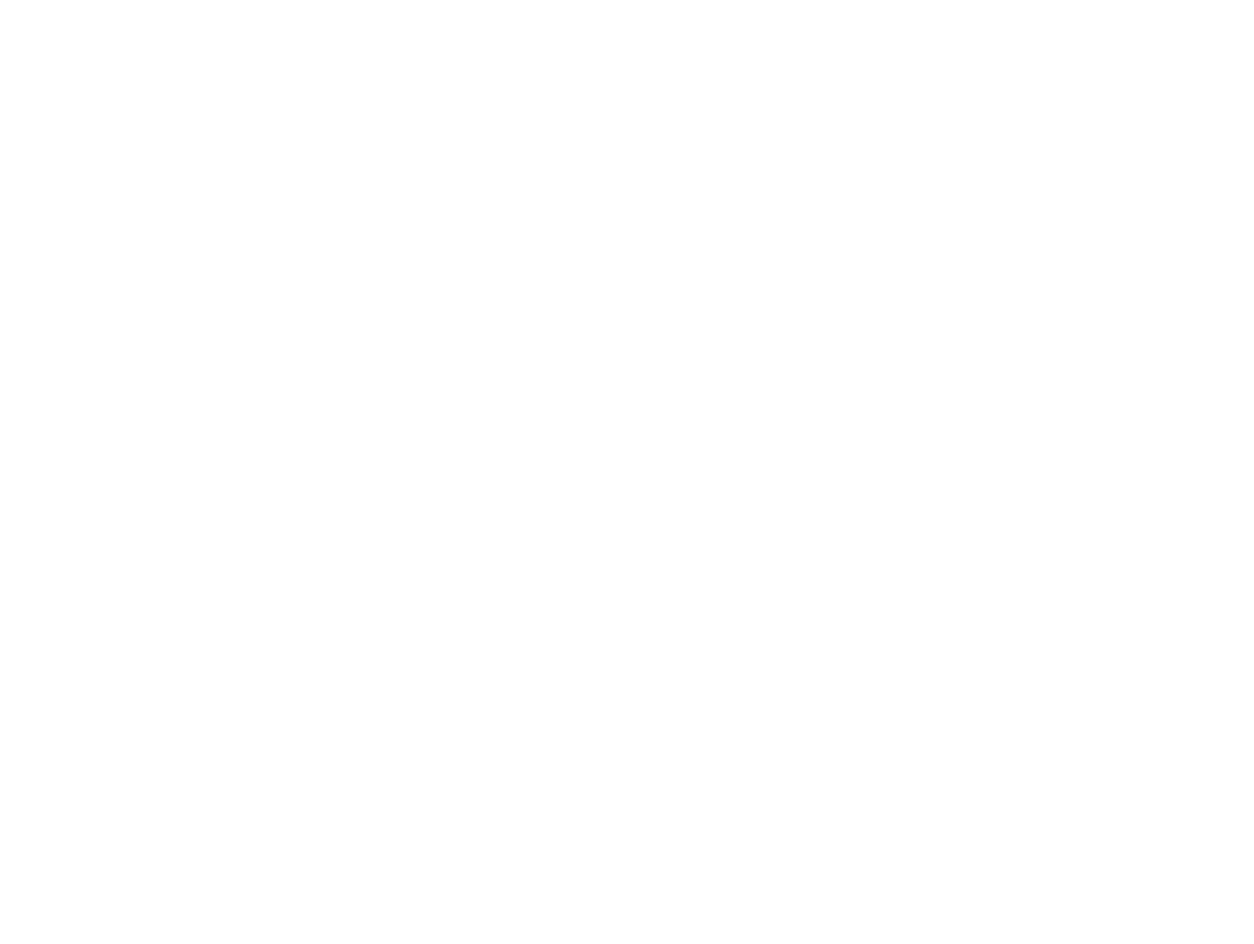
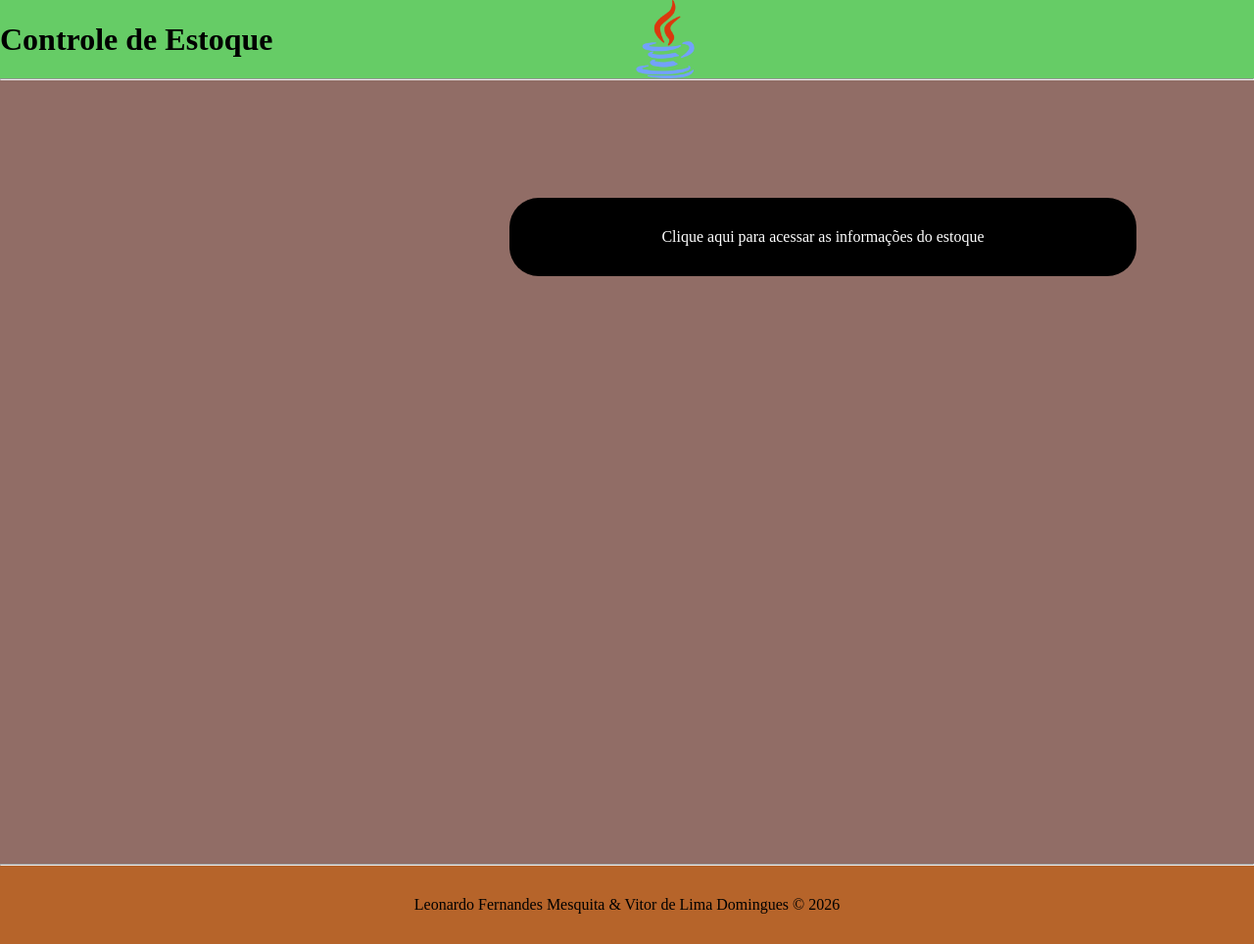
Before and after one commit to VitorLimaDomingues/aula261002_IA_ML, a plain HTML site: page index.html in a window 1280 px wide. Shown: the whole page at 98% size. Before the commit the page ends 800 px from the top, so only its background shows below. Drawn offline with Linux system fonts and the light colour scheme.

Commit message:
Dev (#1)
* feat(Aula06): Inicializa estrutura do index.html

* feat(Aula06): Inicializa estrutura do CSS

* feat(Aula06): Estiliza footer e formulário do index

* feat(Aula06): Adiciona estrutura main de formulário e footer

* chore(Aula06): Cria diretório docs para implementação de imagens ao projeto

```diff
--- a/index.html
+++ b/index.html
@@ -3,9 +3,35 @@
 <head>
     <meta charset="UTF-8">
     <meta name="viewport" content="width=device-width, initial-scale=1.0">
+    <link rel="stylesheet" href="./src/css/style.css">
     <title>Controle de Estoque (Cafeteria)</title>
 </head>
 <body>
 
+    <header>
+        <h1 class="titulo_principal">Controle de Estoque</h1>
+        <img src="./src/docs/java.png" alt="Logo cafeteria" class="image"></a>
+    </header>
+
+    <hr>
+
+    <main>
+        <div class="btn">
+            <text>Clique aqui para acessar as informações do estoque</text>
+        </div>
+
+        <div class="form">
+
+        </div>
+
+    </main>
+
+    <hr>
+
+    <footer>
+        <p>Leonardo Fernandes Mesquita & Vitor de Lima Domingues © 2026</p>
+    </footer>
+
+
 </body>
 </html>
--- a/src/css/style.css
+++ b/src/css/style.css
@@ -0,0 +1,68 @@
+* {
+    margin: 0;
+    padding: 0;
+    box-sizing: border-box;
+}
+
+header {
+    display: flex;
+    justify-content: flex-start;
+    height: 80px;
+    background: #66cc66;
+    align-items: center;
+}
+
+footer {
+    display: flex;
+    justify-content: center;
+    align-items: center;
+    height: 80px;
+    background: #b6642a;
+}
+
+main {
+    display: flex;
+    flex-direction: column;
+    justify-content: center;
+    height: 100vh;
+    background: #916D66;
+}
+
+.form {
+    text-align: center;
+    margin-top: 10vh;
+}
+
+.btn {
+    background: #000;
+    display: flex;
+    justify-content: center;
+    align-items: center;
+    margin-left: 65vh;
+    width: 80vh;
+    height: 10vh;
+    border-radius: 30px;
+    margin-top: -50vh;
+    cursor: pointer;
+}
+
+.btn:hover {
+    background: #530303;
+    transform: scale(1.05);
+    transition: all 0.3s ease-in-out;
+}
+
+text {
+    color: #fff;
+
+}
+
+.image {
+    width: 10vh;
+    margin-left: 45vh;
+}
+
+.formulario_pdf {
+    width: 100vh;
+
+}
```
Also changed, not shown: src/docs/java.png (added).
